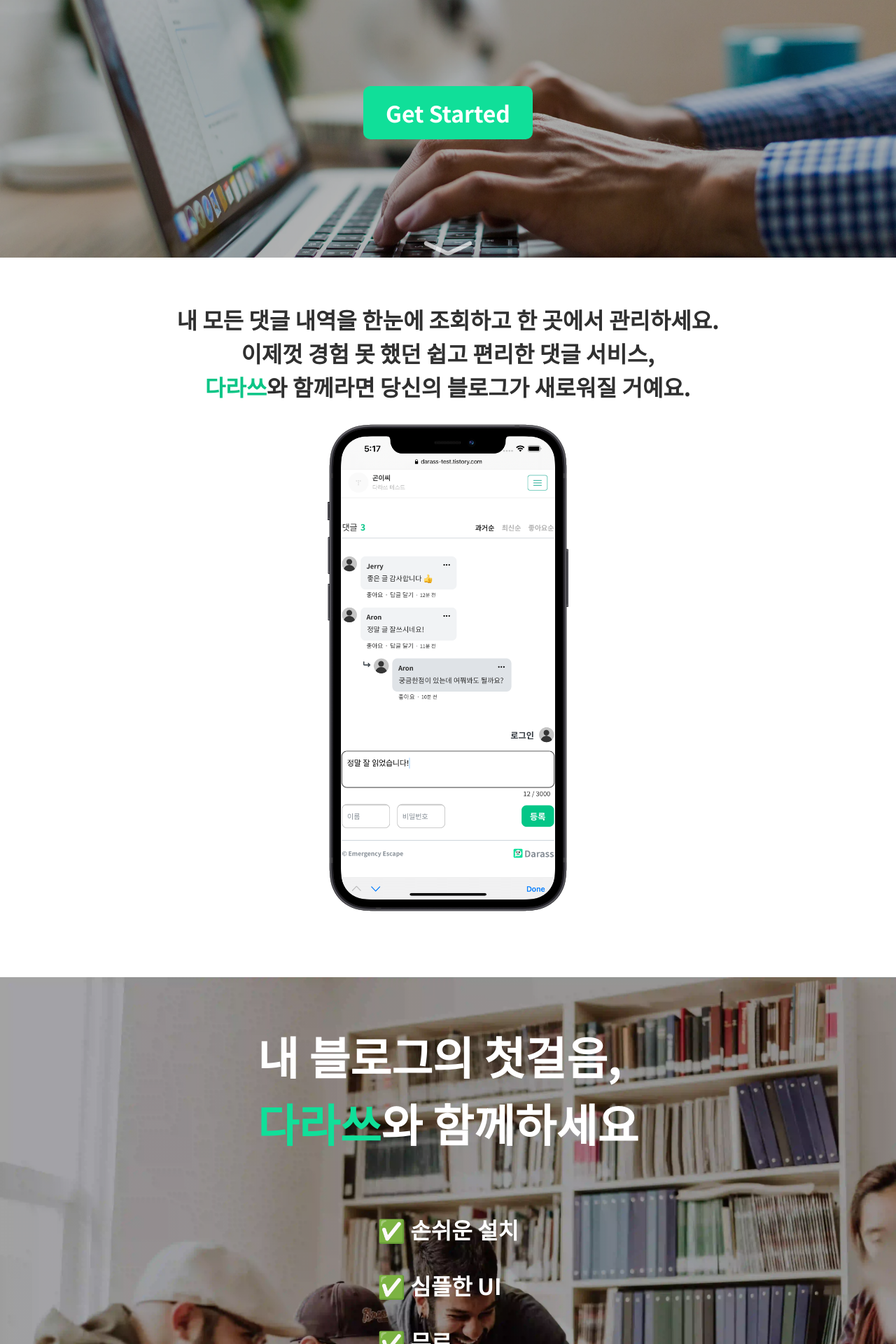
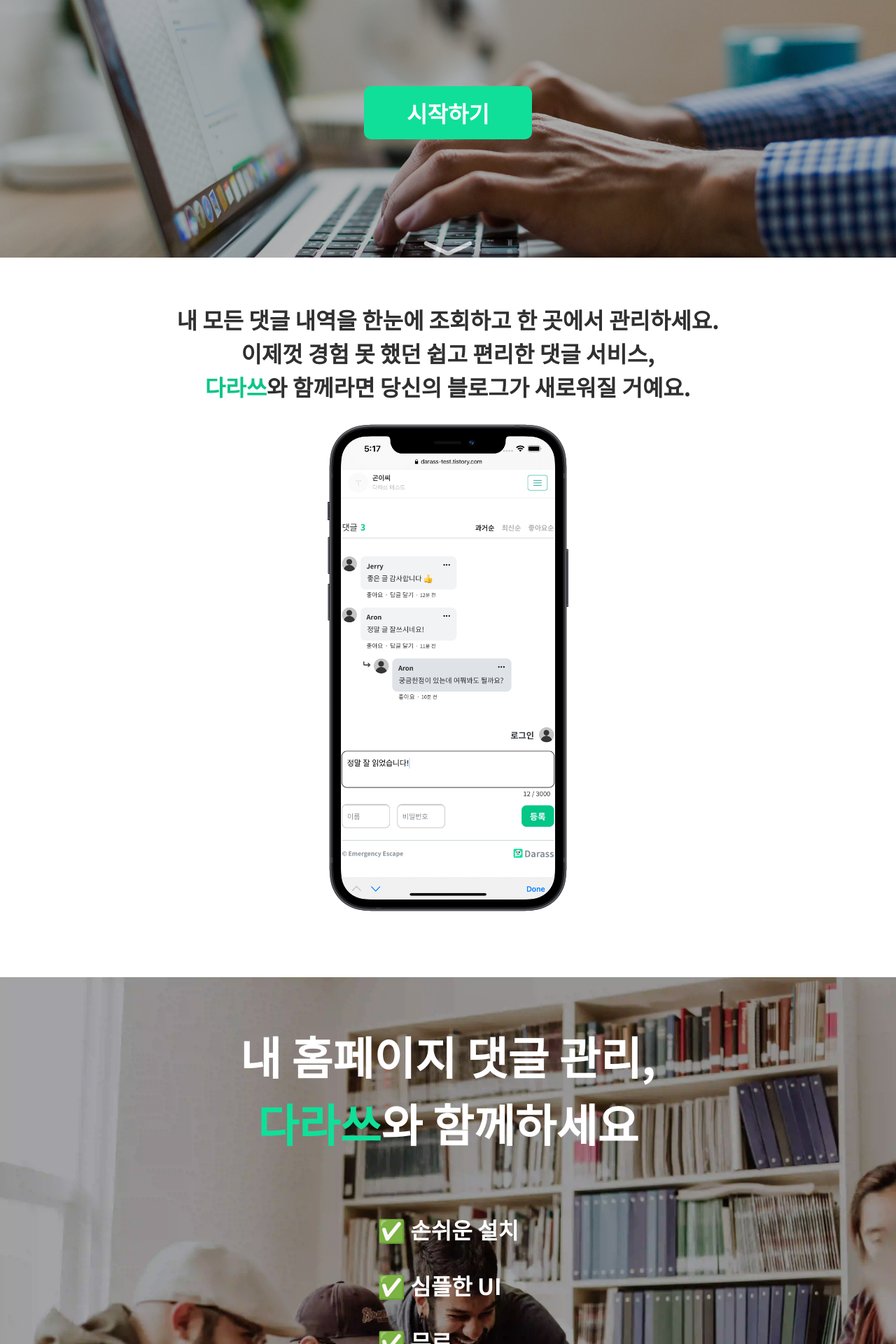
Before and after one commit to darass-team/2021-darass, a React app in the folder frontend/manage/: page / in a window 1280 px wide. Shown: the part 440-2360 px from the top of the page at 70% size. Built offline with nearby package versions, Linux system fonts and the light colour scheme; no server answers; a small style sheet from the web is missing.

Commit message:
refactor: about 정보 수정

```diff
--- a/frontend/manage/src/components/pages/About/index.tsx
+++ b/frontend/manage/src/components/pages/About/index.tsx
@@ -29,31 +29,31 @@
     name: "Jerry",
     imageURL: "https://avatars1.githubusercontent.com/u/41244373?v=4",
     githubUrl: "https://github.com/jaeseongDev",
-    email: "1@1.com",
+    email: "qkrwotjd1445@naver.com",
     role: "Back-end Engineer",
-    description: "킹 너네 나 못이겨"
+    description: "남들에게 긍정적인 영향을 끼치고 싶은 백엔드 개발자, Devops 엔지니어입니다!"
   },
   {
     name: "Woogie",
     imageURL: "https://avatars1.githubusercontent.com/u/37281119?v=4",
     githubUrl: "https://github.com/jujubebat",
-    email: "2@2.com",
+    email: "bbwwpark@naver.com",
     role: "Back-end Engineer",
-    description: "랕타타"
+    description: "안녕하세요. 백엔드 개발자 박병욱입니다."
   },
   {
     name: "Aron",
     imageURL: "https://avatars1.githubusercontent.com/u/68985748?v=4",
     githubUrl: "https://github.com/Sehwan-Jang",
-    email: "3@3.com",
+    email: "whilter08@gmail.com",
     role: "Back-end Engineer",
-    description: "슉슉슉슉슈슈슉"
+    description: "안녕하세요. 백엔드 개발자 장세환입니다."
   },
   {
     name: "JayOn",
     imageURL: "https://avatars1.githubusercontent.com/u/56083021?v=4",
     githubUrl: "https://github.com/pjy1368",
-    email: "5@5.com",
+    email: "basejin0810@naver.com",
     role: "Back-end Engineer",
     description: "충생!"
   },
@@ -61,7 +61,7 @@
     name: "Goni",
     imageURL: "https://avatars1.githubusercontent.com/u/59409762?v=4",
     githubUrl: "https://github.com/yungo1846",
-    email: "4@4.com",
+    email: "yungo1468@naver.com",
     role: "Front-end Engineer",
     description: "좋아하는 연설가: 지그지글러"
   },
@@ -71,7 +71,7 @@
     githubUrl: "https://github.com/zereight",
     email: "fullstackmachinelearning@gmail.com",
     role: "Front-end Engineer",
-    description: "코드를 통해 비즈니스적인 가치를 창출하는것에 관심이 많습니다."
+    description: "코드를 통해 기술적인 문제를 해결하는것에 관심이 많습니다."
   }
 ];
 
--- a/frontend/manage/src/components/pages/Home/index.tsx
+++ b/frontend/manage/src/components/pages/Home/index.tsx
@@ -1,29 +1,28 @@
-import { useHistory } from "react-router-dom";
+import homeBackgroundImage from "@/assets/png/home_background_image.png";
+import homeBackgroundImage2 from "@/assets/png/home_background_image2.png";
+import phoneSmall from "@/assets/png/phone_small.png";
+import wooteco from "@/assets/png/wooteco.png";
+import scrollDownButton from "@/assets/svg/scroll-down.svg";
+import TypingText from "@/components/atoms/TypingText";
 import { ROUTE } from "@/constants";
 import { useScrollFadeInOut } from "@/hooks";
 import { PALETTE } from "@/styles/palette";
 import ScreenContainer from "@/styles/ScreenContainer";
-import Logo from "@/components/atoms/Logo";
+import { useHistory } from "react-router-dom";
 import {
   Button,
+  Companies,
+  CompanyLogo,
   Container,
+  HighlightText,
+  Letter,
   MainText,
-  Text,
+  PhoneImage,
   ScrollDownTrigger,
   SectionContainer,
-  PhoneImage,
-  HighlightText,
-  Letter,
-  Companies,
-  CompanyLogo,
+  Text,
   TextContentContainer
 } from "./styles";
-import scrollDownButton from "@/assets/svg/scroll-down.svg";
-import phoneSmall from "@/assets/png/phone_small.png";
-import homeBackgroundImage from "@/assets/png/home_background_image.png";
-import homeBackgroundImage2 from "@/assets/png/home_background_image2.png";
-import wooteco from "@/assets/png/wooteco.png";
-import TypingText from "@/components/atoms/TypingText";
 
 const Home = () => {
   const history = useHistory();
@@ -59,12 +58,13 @@
       }
     },
     section3: {
-      text: useScrollFadeInOut({ direction: "up", duration: 1, delay: 0, threshold: 0.1 }),
-      companies: useScrollFadeInOut({ direction: "up", duration: 1, delay: 0.5, threshold: 0.1 }),
+      text: useScrollFadeInOut({ direction: "up", duration: 1, delay: 0 }),
+      companies: useScrollFadeInOut({ direction: "up", duration: 1, delay: 0.3 }),
       startButton: useScrollFadeInOut({
         direction: "up",
         duration: 1,
-        delay: 0.6
+        delay: 0.4,
+        fadeType: "both"
       })
     }
   };
@@ -90,21 +90,19 @@
             <HighlightText color={PALETTE.PRIMARY}>다라쓰</HighlightText>에서 쉽고 간편하게
             <br />
             <br />
+            <TypingText texts={["내 블로그에", "내 홈페이지에", "내 쇼핑몰에"]} />
             <>
-              <TypingText texts={["내 블로그에", "회사 홈페이지에", "내 쇼핑몰에"]} />
-              <>
-                {" "}
-                댓글을 <HighlightText color={PALETTE.PRIMARY}>다라쓰</HighlightText>
-              </>
+              {" "}
+              댓글을 <HighlightText color={PALETTE.PRIMARY}>다라쓰</HighlightText>
             </>
           </MainText>
 
           <Button type="button" onClick={moveLoginPage} {...animation.section1.startButton}>
-            Get Started
+            시작하기
           </Button>
 
           <ScrollDownTrigger href="#section2">
-            <img src={scrollDownButton} width="100px" height="100px" />
+            <img src={scrollDownButton} width="100px" height="100px" alt="아래로 이동" />
           </ScrollDownTrigger>
         </Container>
       </ScreenContainer>
@@ -124,8 +122,8 @@
 
       <SectionContainer id="section3" minHeightVh={50} bgImage={homeBackgroundImage2}>
         <Container>
-          <Text color={PALETTE.WHITE} fontSize={4} textAlign="left">
-            내 블로그의 첫걸음,
+          <Text color={PALETTE.WHITE} fontSize={4}>
+            내 홈페이지 댓글 관리,
             <br />
             <HighlightText color={PALETTE.PRIMARY}>
               <Letter {...animation.section2.letter.다}>다</Letter>
@@ -168,7 +166,7 @@
           </Companies>
 
           <Button type="button" onClick={moveLoginPage} {...animation.section3.startButton}>
-            Get Started
+            시작하기
           </Button>
         </Container>
       </SectionContainer>
--- a/frontend/manage/src/components/pages/Home/styles.ts
+++ b/frontend/manage/src/components/pages/Home/styles.ts
@@ -24,12 +24,17 @@
   line-height: ${3 * LINE_HEIGHT_SCALE}rem;
   color: ${PALETTE.WHITE};
   font-weight: 700;
+  word-break: break-all;
   text-align: center;
 `;
 
 export const Button = styled.button`
   min-width: 15rem;
   padding: 0.5rem 2rem;
+  @media all and (max-width: 780px) {
+    padding: 1rem 2rem;
+  }
+
   background-color: ${PALETTE.PRIMARY};
   border: none;
   border-radius: 10px;
@@ -43,6 +48,10 @@
 export const ScrollDownTrigger = styled.a`
   position: relative;
   bottom: -7rem;
+
+  @media all and (max-width: 780px) {
+    bottom: -20rem;
+  }
 
   & > img {
     @keyframes upDown {
@@ -61,7 +70,13 @@
   }
 `;
 
-export const Text = styled.p<{ color: PALETTE; fontSize: number; textAlign?: CSS.Property.TextAlign }>`
+export const ScrollToTopButton = styled.button`
+  position: fix;
+  right: 0;
+  bottom: 0;
+`;
+
+export const Text = styled.span<{ color: PALETTE; fontSize: number; textAlign?: CSS.Property.TextAlign }>`
   font-size: ${props => props.fontSize}rem;
   line-height: ${props => props.fontSize * LINE_HEIGHT_SCALE}rem;
   color: ${props => props.color};
@@ -83,8 +98,10 @@
 `;
 
 export const TextContentContainer = styled.div`
+  display: flex;
+  flex-direction: column;
   margin-top: 5rem;
-  & > p {
+  & > span {
     &:not(:last-child) {
       margin-bottom: 2rem;
     }
```
